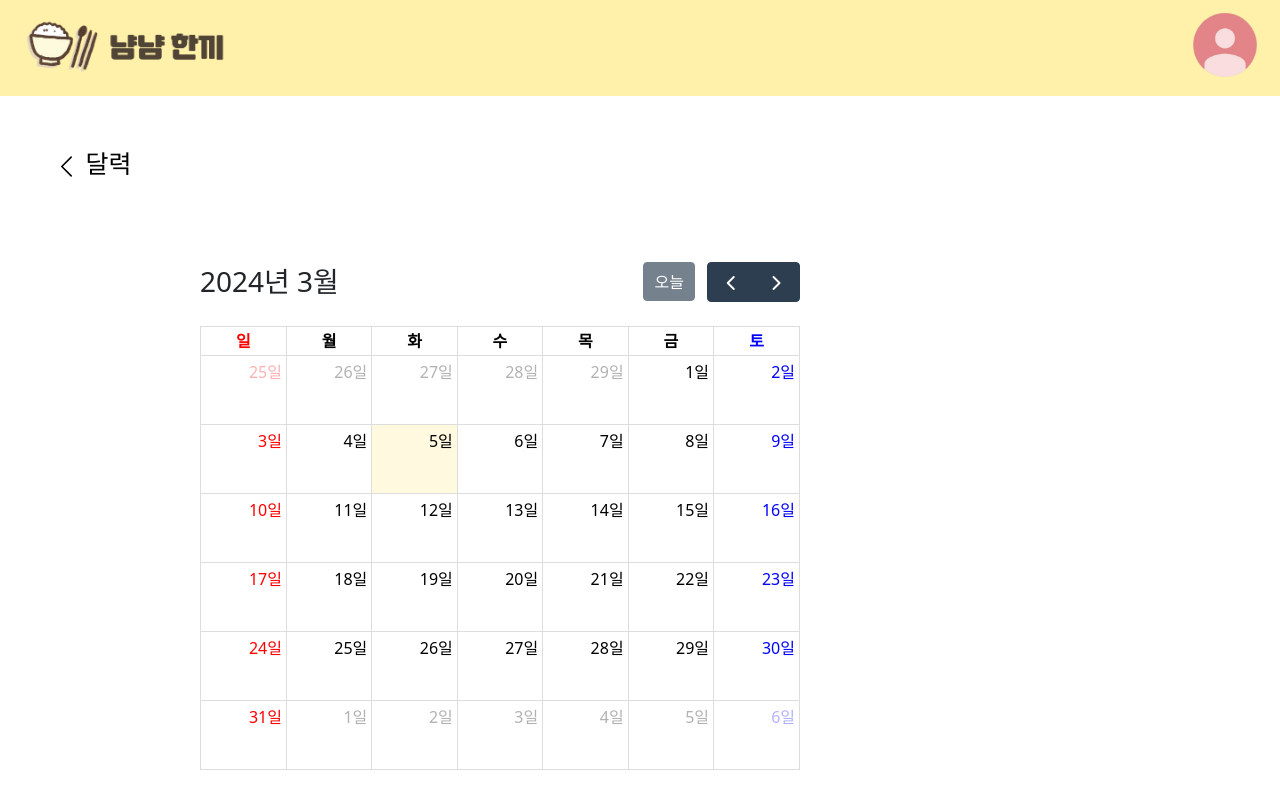
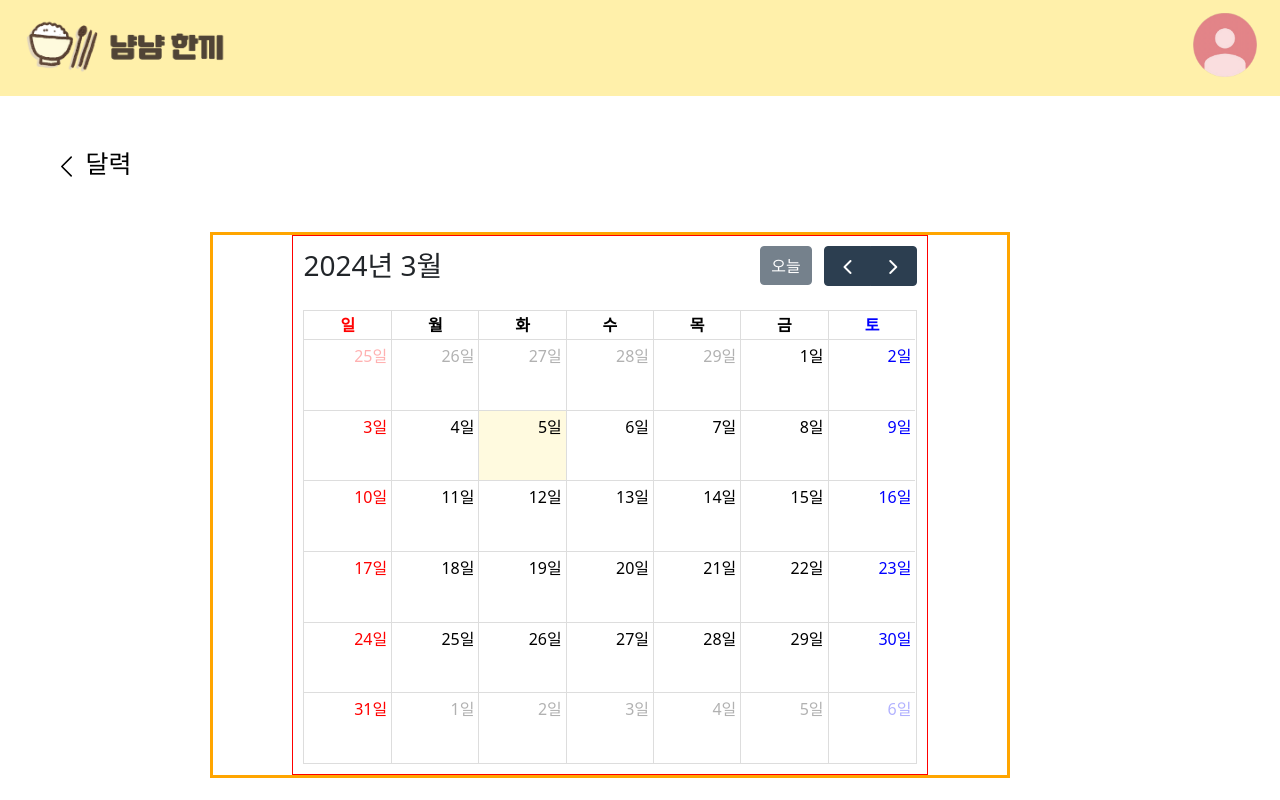
Before and after one commit to YumYum-team/Yum-FE, a React (Create React App) app: page /calendar in a window 1280 px wide. Built offline with nearby package versions, Linux system fonts and the light colour scheme.

Commit message:
내정보수정 + 달력페이지 수정
내정보수정 + 달력페이지 수정

```diff
--- a/src/pages/Mypage/CalendarPage.css
+++ b/src/pages/Mypage/CalendarPage.css
@@ -6,10 +6,12 @@
 }
 
 .calendarBox {
+  padding: 10px;
   width: 80%;
-  max-width: 600px;
+  max-width: 750px;
   height: 0 auto;
-  margin: 30px 0px 0px 200px;
+
+  border: 1px solid red;
 }
 
 .fc-day-mon a,
@@ -30,3 +32,91 @@
   color: blue;
   text-decoration: none;
 }
+
+.sectionBox {
+  display: flex;
+  margin-left: 50px;
+}
+
+.leftSection {
+  width: 800px;
+  height: auto;
+  display: flex;
+  flex-direction: column;
+  align-items: center;
+  margin-left: 10rem;
+  border: 3px solid orange;
+}
+
+.rightSection {
+  width: 500px;
+  height: auto;
+  display: flex;
+  flex-direction: column;
+  align-items: center;
+
+  margin-left: 5rem;
+  padding-top: 10px;
+  border: 1px solid yellow;
+}
+
+.gameResultBox {
+  width: 500px;
+  height: 200px;
+  display: flex;
+  flex-direction: column;
+  align-items: center;
+  border: 1px solid Pink;
+}
+
+.gameResult {
+  font-size: 20px;
+  font-weight: bold;
+  margin-bottom: 10px;
+}
+
+.gameResultImage {
+  width: 300px;
+  height: 130px;
+  border: 1px solid #996602;
+}
+
+.memoHeader {
+  font-size: 20px;
+  font-weight: bold;
+}
+
+.memoInput {
+  width: 50%;
+  height: 100px;
+  padding: 20px;
+  border: 1px solid #ccc;
+  border-radius: 5px;
+  resize: none;
+  font-size: 16px;
+  margin-top: 10px;
+}
+
+.buttonBox {
+  margin: 10px;
+}
+
+.saveButton,
+.closeButton {
+  background-color: #fff0aa;
+  border: solid 1px #996602;
+  border-radius: 5px;
+  margin: 10px;
+  font-size: 15px;
+}
+
+.memoListBox {
+  margin-top: 20px;
+  border: 1px solid blue;
+}
+
+.memoList {
+  font-size: 17px;
+  font-weight: bold;
+  border: 1px solid green;
+}
--- a/src/pages/Mypage/CalendarPage.jsx
+++ b/src/pages/Mypage/CalendarPage.jsx
@@ -1,5 +1,5 @@
-import React, { useState } from "react";
-import { ChevronLeft } from "react-bootstrap-icons";
+import React, { useState, useEffect } from "react";
+import { ChevronLeft, X } from "react-bootstrap-icons";
 import "./CalendarPage.css";
 import { useNavigate } from "react-router-dom";
 import FullCalendar from "@fullcalendar/react";
@@ -9,29 +9,110 @@ import koLocale from "@fullcalendar/core/locales/ko";
 
 const CalendarPage = () => {
   const navigate = useNavigate();
+  const [memos, setMemos] = useState([]);
+  const [currentDate, setCurrentDate] = useState(null); //현재 선택된 날짜 상태
+  const [memoInput, setMemoInput] = useState(""); //메모 입력 값 상태
+  const [showMemo, setShowMemo] = useState(false); //메모입력창을 숨기기 위한 상태 추가
 
   const backButtonHandler = () => {
     navigate("/mypage");
   };
 
-  const dataClickHandle = (arg) => {
-    alert(arg.dateStr);
+  const dateClickHandle = (arg) => {
+    setCurrentDate(arg.dateStr); //선택된 날짜 저장
+    setShowMemo(true); //날짜 클릭시 메모 작성창 표시
   };
+
+  const memoChangeHandle = (e) => {
+    setMemoInput(e.target.value);
+  };
+
+  const saveMemo = () => {
+    if (currentDate) {
+      const newMemos = [...memos];
+      newMemos.push({ date: currentDate, memo: memoInput }); //기존메모, 새로운 메모 추가
+      setMemos(newMemos);
+      setMemoInput(""); //메모 입력칸 초기화
+    }
+  };
+
+  const memoClickHandle = (memo) => {
+    setMemoInput(memo); //메모 클릭시 메모 입력칸 아래로 표시
+  };
+
+  const hideMemo = () => {
+    setShowMemo(false); //x버튼 클릭시 메모 작성 창 숨기기
+  };
+
+  const memosForCurrentDate = memos.filter((memo) => memo.date === currentDate);
+  //해당 날짜에 대한 메모 목록을 필터링하여 표시
 
   return (
     <div className="favorites">
       <button className="pageBack" onClick={backButtonHandler}>
         <ChevronLeft /> 달력
       </button>
+      <div className="sectionBox">
+        <div className="leftSection">
+          <div className="calendarBox">
+            <FullCalendar
+              plugins={[dayGridPlugin, interactionPlugin]}
+              initialView="dayGridMonth"
+              dateClick={dateClickHandle}
+              locale={koLocale}
+              events={memos.map((memo) => ({
+                title: "❤",
+                date: memo.date,
+                memo: memo.memo,
+              }))}
+              eventClick={(arg) =>
+                memoClickHandle(arg.event.extendedProps.memo)
+              }
+              eventMouseEnter={() => (document.body.style.cursor = "pointer")}
+              eventMouseLeave={() => (document.body.style.cursor = "auto")}
+            />
+          </div>
+        </div>
 
-      <div className="calendarBox">
-        <FullCalendar
-          plugins={[dayGridPlugin]}
-          initialView="dayGridMonth"
-          dateClick={dataClickHandle}
-          locale={koLocale}
-          events={[]}
-        />
+        {showMemo && (
+          <div className="rightSection">
+            <div className="gameResultBox">
+              <div className="gameResult">게임 결과</div>
+              <img
+                className="gameResultImage"
+                src="c:\Users\Administrator\Desktop\화면 캡처 2024-03-21 184109.png "
+                alt="양식"
+              />
+            </div>
+            <div className="memoHeader">메모</div>
+            <textarea
+              className="memoInput"
+              value={memoInput}
+              onChange={memoChangeHandle}
+              placeholder="메모를 입력하세요"
+            />
+            <div className="ButtonBox">
+              <button className="saveButton" onClick={saveMemo}>
+                저장
+              </button>
+              <button className="closeButton" onClick={hideMemo}>
+                <X />
+              </button>
+            </div>
+            {currentDate && (
+              <div className="memoListBox">
+                <div className="memoList">메모목록({currentDate})</div>
+                <ul>
+                  {memosForCurrentDate.map((memo, index) => (
+                    <li key={index} onClick={() => memoClickHandle(memo.memo)}>
+                      {memo.memo}
+                    </li>
+                  ))}
+                </ul>
+              </div>
+            )}
+          </div>
+        )}
       </div>
     </div>
   );
--- a/src/pages/Mypage/EditPage.css
+++ b/src/pages/Mypage/EditPage.css
@@ -42,7 +42,7 @@
   font-size: 30px;
   bottom: 20px;
   right: 30px;
-  opacity: 80%;
+  opacity: 70%;
 }
 
 .editRightSection {
--- a/src/pages/Mypage/EditPage.jsx
+++ b/src/pages/Mypage/EditPage.jsx
@@ -1,4 +1,4 @@
-import React, { useState, useEffect } from "react";
+import React, { useState, useEffect, useTransition } from "react";
 import { ChevronLeft, PencilSquare } from "react-bootstrap-icons";
 import { useNavigate } from "react-router-dom";
 import "./EditPage.css";
@@ -96,7 +96,36 @@ const EditPage = () => {
   };
 
   const handleSubmit = () => {
-    // 비밀번호 변경 요청 보내는 로직 추가
+    if (userInfo.password !== userInfo.passwordConfirm) {
+      alert("비밀번호가 일치하지 않습니다. 다시 확인해주세요");
+      setUserInfo({
+        ...userInfo,
+        password: "",
+        passwordConfirm: "",
+      });
+      setPasswordError("");
+      setPasswordMatchError("");
+      return;
+    }
+    if (
+      !userInfo.password.match(
+        /^(?=.*[a-zA-Z])(?=.*\d)(?=.*[$`~!@$!%*#^?&()\-_=+])[a-zA-Z\d$`~!@$!%*#^?&()\-_=+]{8,20}$/
+      )
+    ) {
+      alert(
+        "비밀번호는 영문, 숫자, 특수문자를 포함하여 8자 이상이어야 합니다."
+      );
+      setUserInfo({
+        ...userInfo,
+        password: "",
+        passwordConfirm: "",
+      });
+      setPasswordError("");
+      setPasswordMatchError("");
+      return;
+    }
+    alert("비밀번호가 변경되었습니다.");
+    navigate("/");
   };
 
   return (
```
